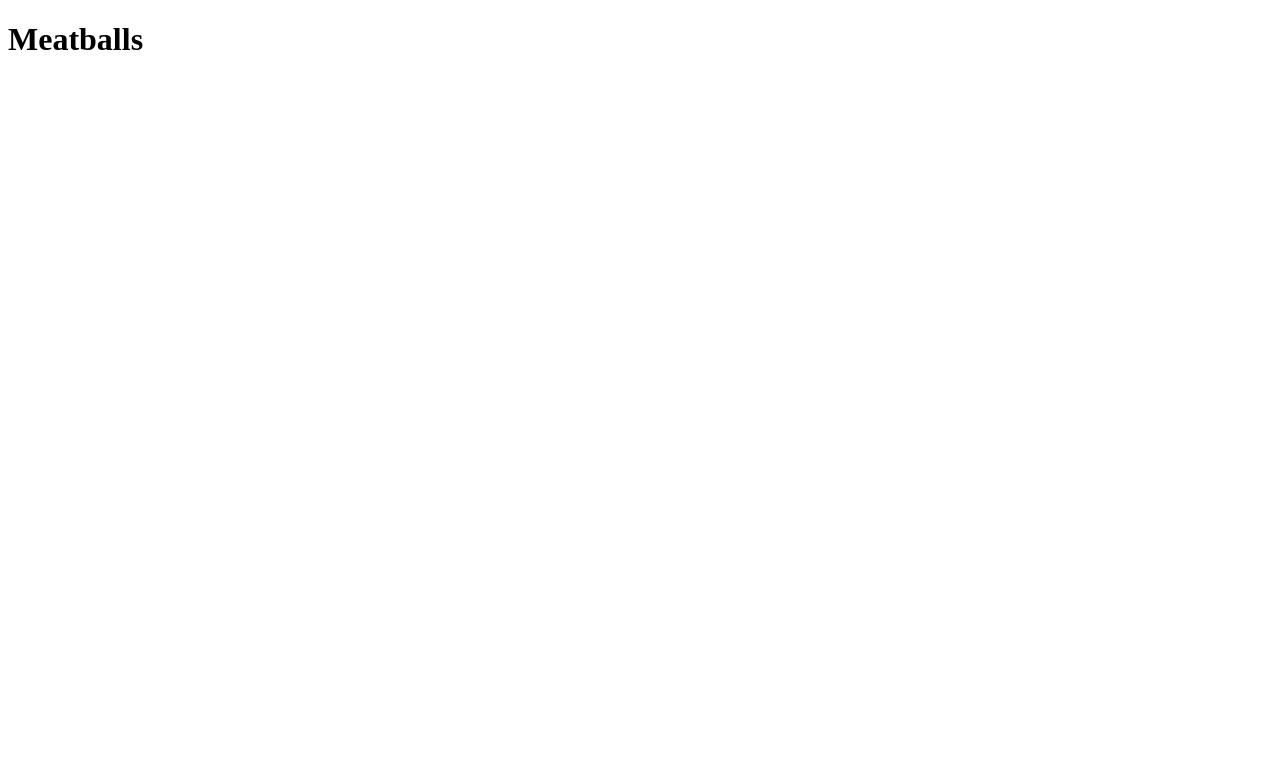
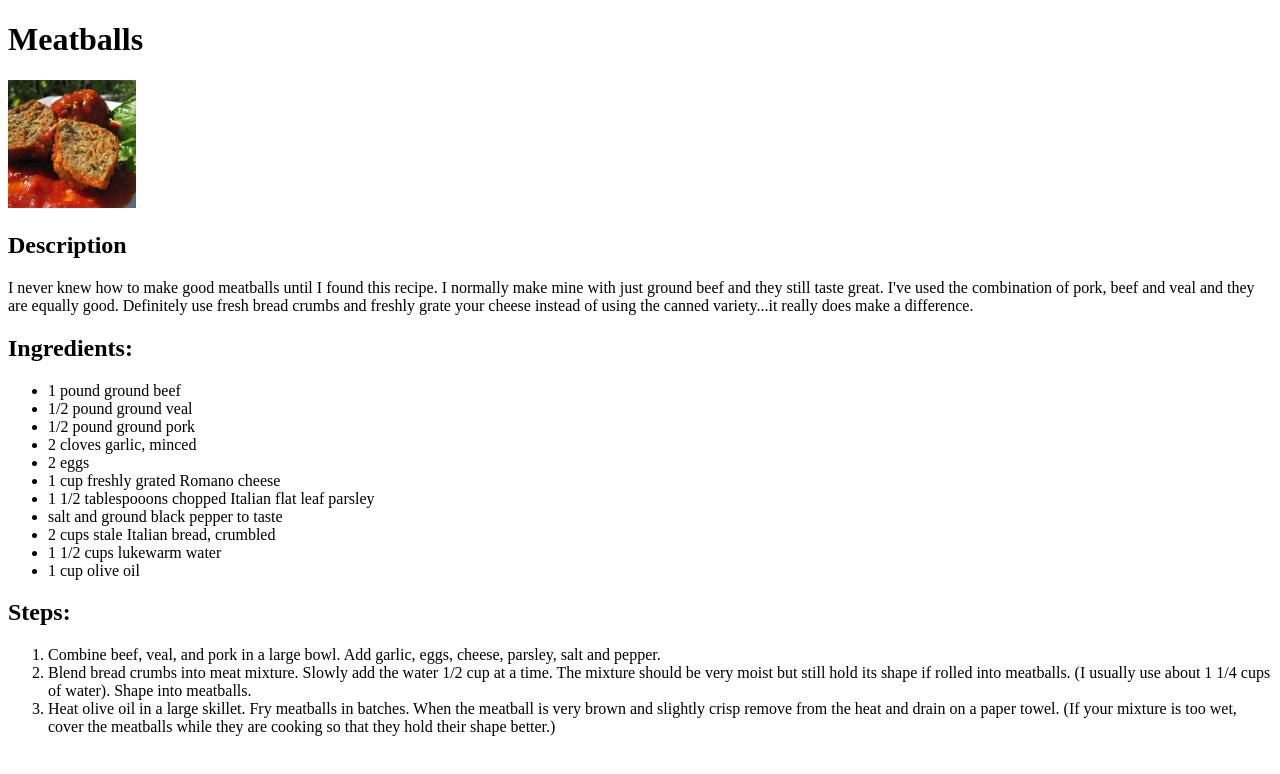
Before and after one commit to geekgirl74/odin-recipes, a plain HTML site: page recipes/meatballs.html in a window 1280 px wide. Drawn offline with Linux system fonts and the light colour scheme.

```diff
--- a/recipes/meatballs.html
+++ b/recipes/meatballs.html
@@ -7,5 +7,35 @@
 
     <body>
         <h1>Meatballs</h1>
+
+        <img src="images/meatballs.jpeg" alt="photo of meatballs" style="width:128px;height:128px;">
+
+        <h2>Description</h2>
+        <p>I never knew how to make good meatballs until I found this recipe. I normally make mine with just ground beef and they still taste great. I've used the combination of pork, beef and veal and they are equally good. Definitely use fresh bread crumbs and freshly grate your cheese instead of using the canned variety...it really does make a difference.</p>
+
+        <h2>Ingredients:</h2>
+        <ul>
+            <li>1 pound ground beef</li>
+            <li>1/2 pound ground veal</li>
+            <li>1/2 pound ground pork</li>
+            <li>2 cloves garlic, minced</li>
+            <li>2 eggs</li>
+            <li>1 cup freshly grated Romano cheese</li>
+            <li>1 1/2 tablespooons chopped Italian flat leaf parsley</li>
+            <li>salt and ground black pepper to taste</li>
+            <li>2 cups stale Italian bread, crumbled</li>
+            <li>1 1/2 cups lukewarm water</li>
+            <li>1 cup olive oil</li>
+        </ul>
+
+        <h2>Steps:</h2>
+        <ol>
+            <li>Combine beef, veal, and pork in a large bowl. Add garlic, eggs, cheese, parsley, salt and pepper.</li>
+
+            <li>Blend bread crumbs into meat mixture. Slowly add the water 1/2 cup at a time. The mixture should be very moist but still hold its shape if rolled into meatballs. (I usually use about 1 1/4 cups of water). Shape into meatballs.</li>
+
+            <li>Heat olive oil in a large skillet. Fry meatballs in batches. When the meatball is very brown and slightly crisp remove from the heat and drain on a paper towel. (If your mixture is too wet, cover the meatballs while they are cooking so that they hold their shape better.)</li>
+
+        </ol>
     </body>
 </html>
```
Also changed, not shown: index.html (+2 -1 lines), recipes/chickenpie.html (added, +11 -0 lines), recipes/images/meatballs.jpeg (added), 1 other file.
